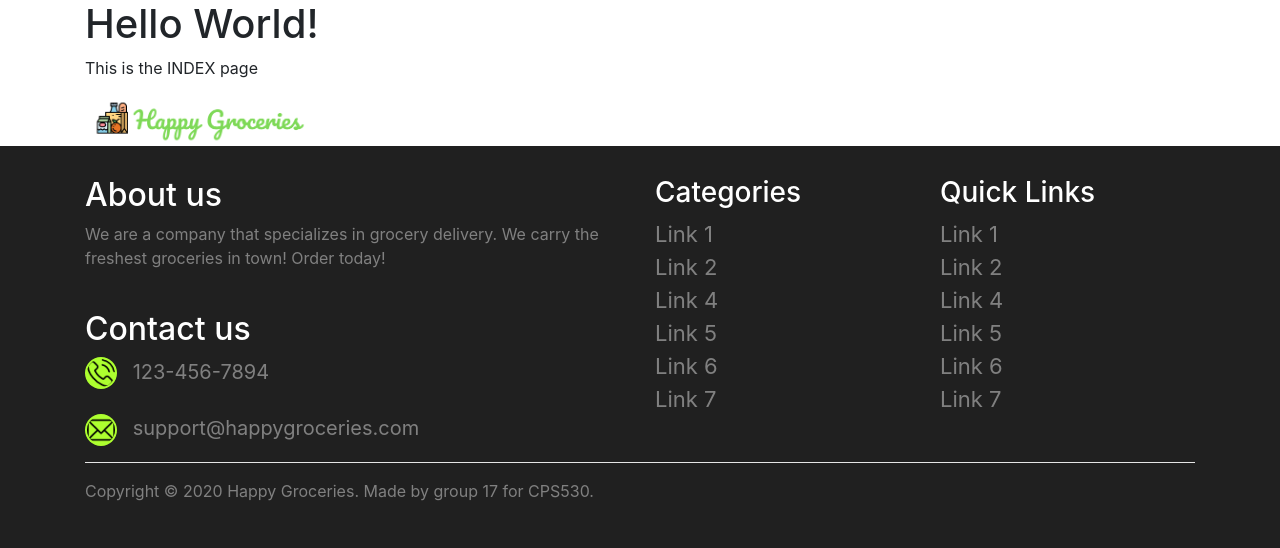
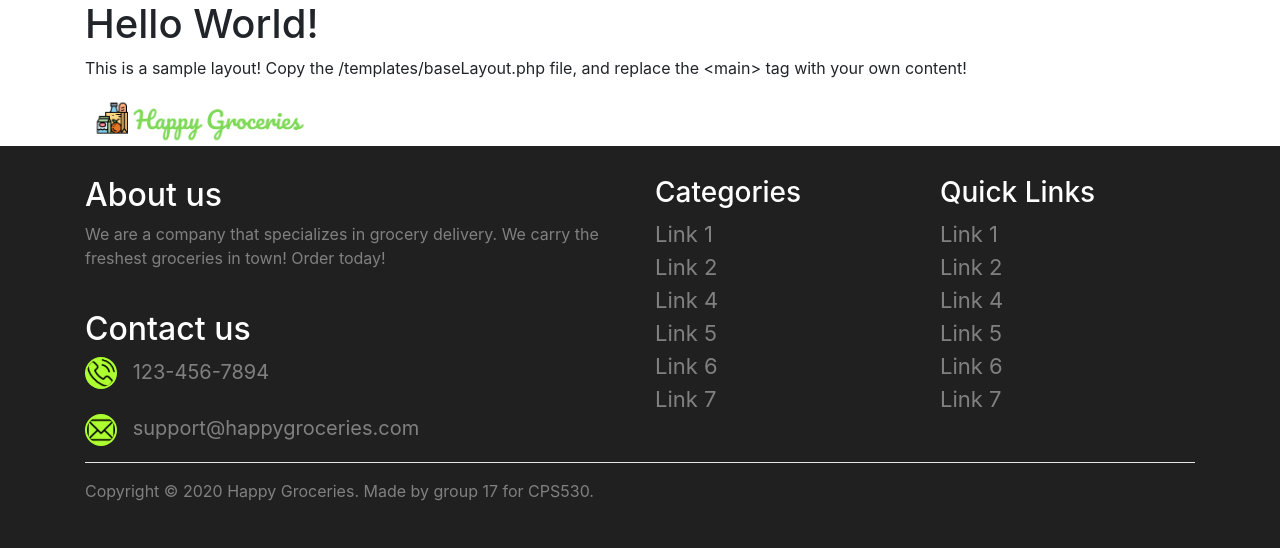
Before and after one commit to ltdatphan/Happy-Groceries, a PHP site: page / in a window 1280 px wide. Shown: the part 172-720 px from the top of the page. Run offline with PHP 8.4, Linux system fonts and the light colour scheme.

Commit message:
Added additional information for the baseLayout.php file

```diff
--- a/public/index.php
+++ b/public/index.php
@@ -1,8 +1,4 @@
 <?php
-
-$assetPath = "../assets";
-$title = "Hello Groceries";
-$exampleVariable = "This is the INDEX page";
 
 include '../templates/baseLayout.php';
 
--- a/templates/baseLayout.php
+++ b/templates/baseLayout.php
@@ -1,6 +1,15 @@
 <!DOCTYPE html>
 <html>
+    <!-- SAMPLE LAYOUT PAGE -->
+    <!-- Copy the code in this file and paste it to another file to create a new page! -->
+    <!-- Then, replace the <main> tags with the HTML code that you want the page to display. -->
     <head>
+        <!-- Define your variables here (Only title should be changed! The path variables should stay the same. Feel free to create new variables if needed). -->
+        <?php
+        $assetPath = "../assets";
+        $templatePath = "../templates";
+        $title = "Hello Groceries";
+        ?>
         <!-- Boostrap CDN-->
         <link rel="stylesheet" href="https://cdn.jsdelivr.net/npm/bootstrap@4.5.3/dist/css/bootstrap.min.css" integrity="sha384-TX8t27EcRE3e/ihU7zmQxVncDAy5uIKz4rEkgIXeMed4M0jlfIDPvg6uqKI2xXr2" crossorigin="anonymous">
         <script src="https://code.jquery.com/jquery-3.5.1.slim.min.js" integrity="sha384-DfXdz2htPH0lsSSs5nCTpuj/zy4C+OGpamoFVy38MVBnE+IbbVYUew+OrCXaRkfj" crossorigin="anonymous"></script>
@@ -14,17 +23,18 @@
     </head>
     <body>
         <!--Navigation-->
-        <?php include 'header.php'?>
+        <?php include "$templatePath/header.php"?>
         <!--/Navigation-->
 
         <!--Page content-->
+        <!--Replace the <main> tag below with your own content that you want for the page!-->
         <main>
-            <?php include 'exampleContent.php'?>
+            <?php include "$templatePath/exampleContent.php"?>
         </main>
         <!--/Page content-->
 
         <!--Footer-->
-        <?php include 'footer.php'?>
+        <?php include "$templatePath/footer.php"?>
         <!--/Footer-->
 
     </body>
--- a/templates/exampleContent.php
+++ b/templates/exampleContent.php
@@ -3,7 +3,7 @@
         Hello World!
     </h1>
     <p>
-        <?= $exampleVariable?>
+        <?= "This is a sample layout! Copy the /templates/baseLayout.php file, and replace the &lt;main&gt; tag with your own content!"?>
     </p>
     <img id="logo" src="<?= $assetPath?>/img/flat-logo.png">
 </div>
--- a/templates/footer.php
+++ b/templates/footer.php
@@ -41,7 +41,7 @@
         </div>
         <hr>
         <p>
-            Copyright &copy 2020 Happy Groceries. Made by group 17 for CPS530.
+            Copyright &copy; 2020 Happy Groceries. Made by group 17 for CPS530.
         </p>
     </div>
 </footer>
```
Also changed, not shown: public/products.php (+4 -3 lines).
